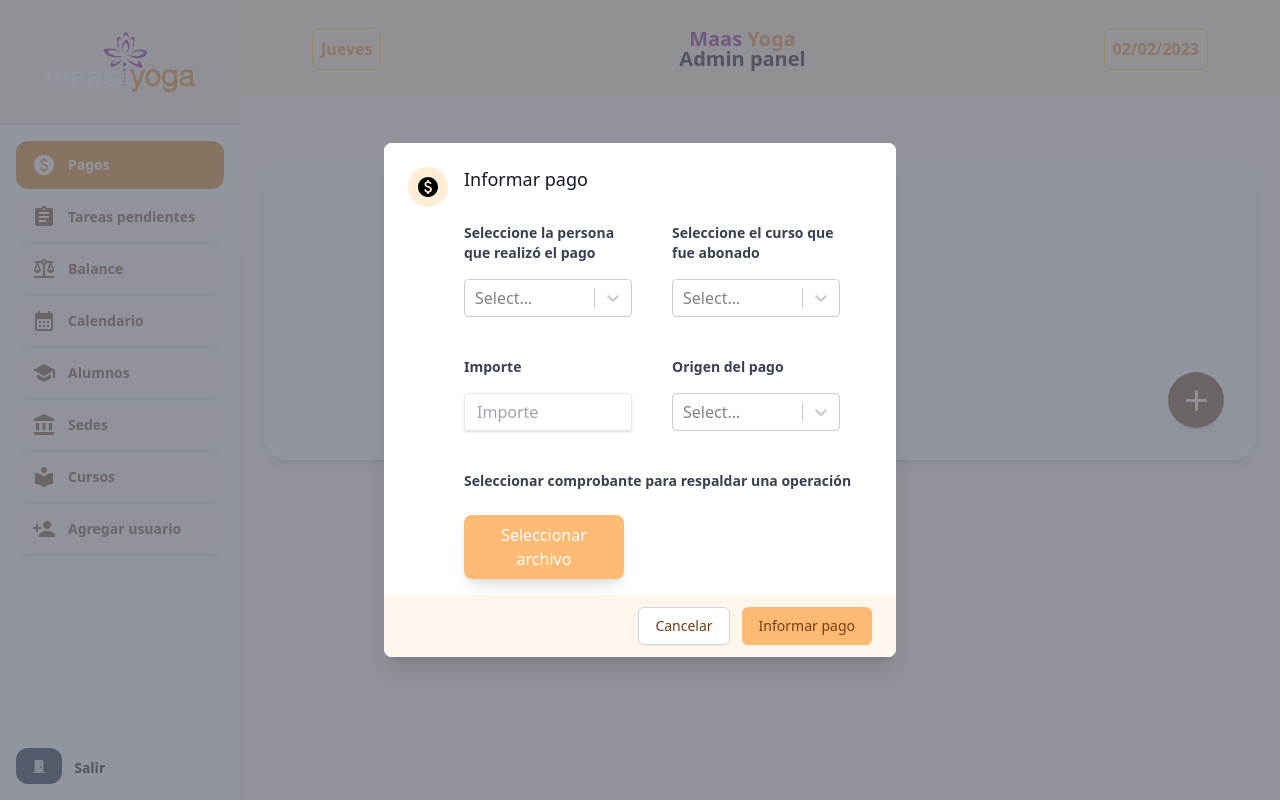
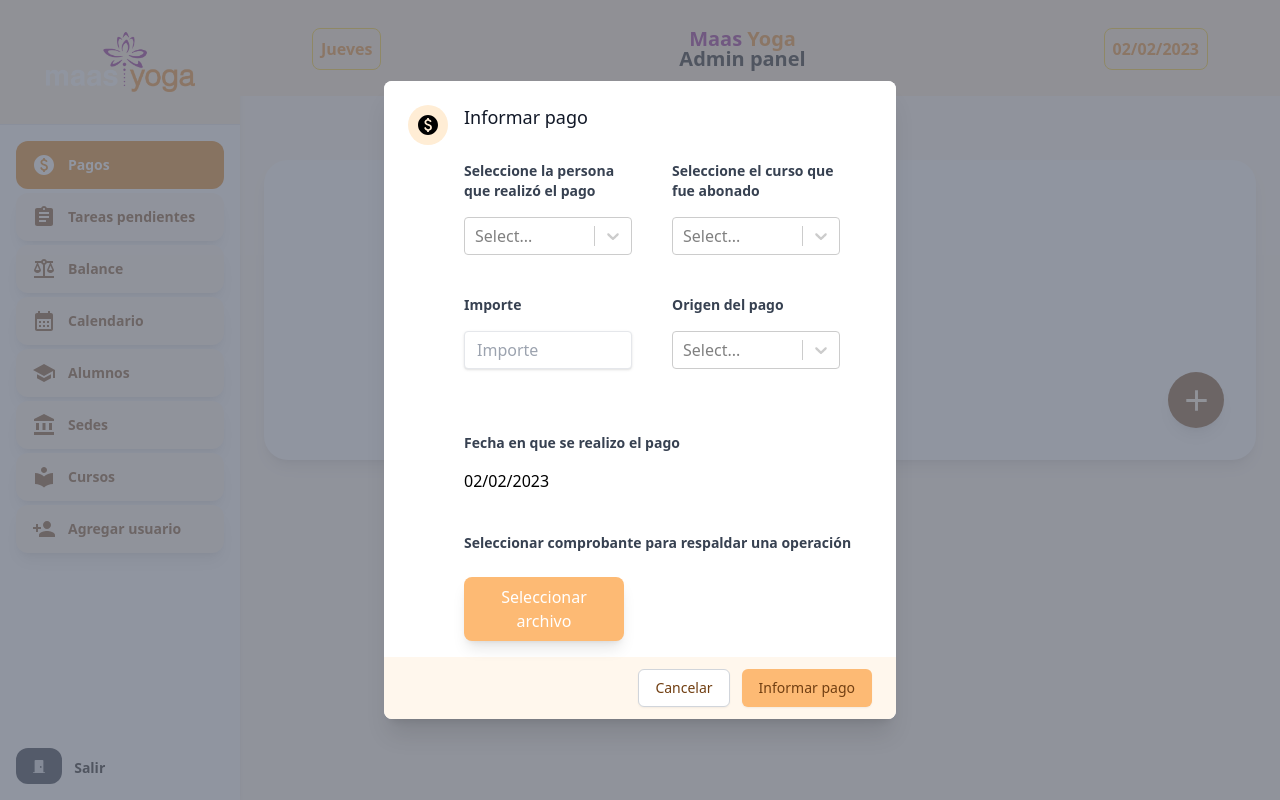
Before and after one commit to maasyoga/maas-yoga, a React (Create React App) app in the folder frontend/: page /home in a window 1280 px wide. Both pictures are taken after a click on the button 1196 px from the left and 400 px from the top of the page. Built offline with nearby package versions, Linux system fonts and the light colour scheme; no server answers.

Commit message:
feat(frontend): added at in payment form

```diff
--- a/frontend/src/pages/payments.jsx
+++ b/frontend/src/pages/payments.jsx
@@ -7,6 +7,8 @@ import PaidIcon from '@mui/icons-material/Paid';
 import AddIcon from '@mui/icons-material/Add';
 import { orange } from '@mui/material/colors';
 import DataTable from 'react-data-table-component';
+import DatePicker from "react-datepicker";
+import "react-datepicker/dist/react-datepicker.css";
 
 export default function Payments(props) {
 
@@ -26,6 +28,7 @@ export default function Payments(props) {
     const [isLoadingPayment, setIsLoadingPayment] = useState(false);
     const [openModal, setOpenModal] = useState(false);
     const [payments, setPayments] = useState([]);
+    const [paymentAt, setPaymentAt] = useState(new Date());
     const handleFileChange = (e) => {
         if (e.target.files) {
           setFile([...file, e.target.files[0]]);
@@ -147,7 +150,8 @@ export default function Payments(props) {
             paymentType: paymentMethod,
             fileId: fileId,
             paymentValue: ammount,
-            studentId: selectedStudent
+            studentId: selectedStudent,
+            at: paymentAt.getTime()
         }
         try{
             await paymentsService.informPayment(data);
@@ -163,6 +167,7 @@ export default function Payments(props) {
         setFileId('');
         setSelectedCourse('');
         setSelectedStudent('');
+        setPaymentAt(new Date());
         setOpenModal(false);
 
     }
@@ -217,6 +222,10 @@ export default function Payments(props) {
                         <span className="block text-gray-700 text-sm font-bold mb-2">Origen del pago</span>
                         <div className="mt-4"><Select onChange={handleChangePayments} options={paymentOptions} /></div>
                     </div>
+                    <div className="col-span-2 pb-6">
+                        <span className="block text-gray-700 text-sm font-bold mb-2">Fecha en que se realizo el pago</span>
+                        <div className="mt-4"><DatePicker selected={paymentAt} onChange={(date) => setPaymentAt(date)} /></div>
+                    </div>
                 </div>
                 {!haveFile ? (<><span className="block text-gray-700 text-sm font-bold mb-2">Seleccionar comprobante para respaldar una operación</span><label for="fileUpload" className="mt-6 bg-orange-300 w-40 h-auto rounded-lg py-2 px-3 text-center shadow-lg flex justify-center items-center text-white hover:bg-orange-550">Seleccionar archivo</label>
                 <input type="file" id="fileUpload" style={{ display: 'none' }} onChange={handleFileChange}></input></>) :
--- a/frontend/src/services/paymentsService.js
+++ b/frontend/src/services/paymentsService.js
@@ -43,7 +43,8 @@ export default {
                 "courseId": paymentInfo.courseId,
                 "type": paymentInfo.paymentType,
                 "fileId": paymentInfo.fileId,
-                "value": paymentInfo.paymentValue
+                "value": paymentInfo.paymentValue,
+                "at": paymentInfo.at
             }
             axios
                 .post(baseUrl + `api/v1/payments/students/${paymentInfo.studentId}`, data, { headers })
```
